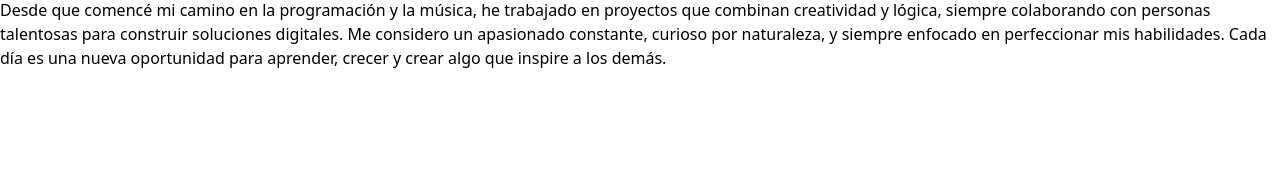
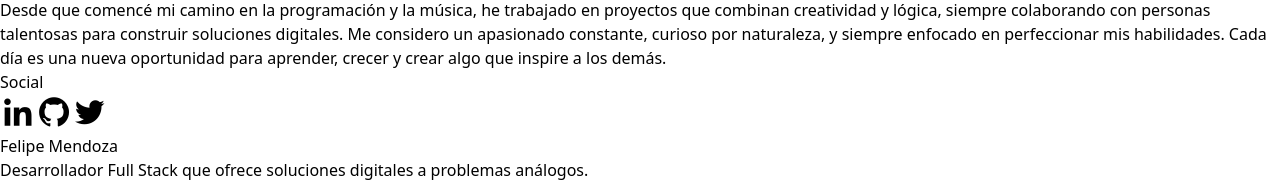
Before and after one commit to OvielFelipeMendozaPineda/portfolio-web, a React (Vite) app: page / in a window 1280 px wide. Shown: the part 758-944 px from the top of the page. Before the commit the page ends 828 px from the top, so only its background shows below. Built offline with nearby package versions, Linux system fonts and the light colour scheme.

Commit message:
Footer hecho.

```diff
--- a/index.html
+++ b/index.html
@@ -3,6 +3,8 @@
   <head>
     <meta charset="UTF-8" />
     <link rel="icon" type="image/svg+xml" href="/vite.svg" />
+    <link href="https://unpkg.com/boxicons@2.1.1/css/boxicons.min.css" rel="stylesheet">
+
     <meta name="viewport" content="width=device-width, initial-scale=1.0" />
     <title>Vite + React</title>
   </head>
--- /dev/null
+++ b/src/components/Footer.jsx
@@ -0,0 +1,59 @@
+import React from 'react'
+
+export default function Footer() {
+    return (
+        <>
+            <footer className="bg-black text-white py-14">
+                <div className="container mx-auto px-4 py-10">
+
+                    <div className="flex flex-wrap flex-row-reverse border-b-2 gap-5 border-gray-900 justify-between mb-8">
+
+                        <div className="w-full md:w-1/2 lg:w-1/3 mb-4">
+                            <h2 className="text-lg font-bold mb-4">Social</h2>
+                            <div className="flex space-x-4">
+                                <a
+                                    target="_blank"
+                                    rel="noreferrer"
+                                    href="https://linkedin.com/in/rammcodes"
+                                    aria-label="Felipe Mendoza Linkedin Profile"
+                                >
+                                    <i className="bx bxl-linkedin bx-md text-white hover:text-blue-500"></i>
+                                </a>
+                                <a
+                                    target="_blank"
+                                    rel="noreferrer"
+                                    href="https://github.com/rammcodes"
+                                    aria-label="Felipe Mendoza Github Profile"
+                                >
+                                    <i className="bx bxl-github bx-md text-white hover:text-gray-500"></i>
+                                </a>
+                                <a
+                                    target="_blank"
+                                    rel="noreferrer"
+                                    href="https://twitter.com/rammcodes"
+                                    aria-label="Felipe Mendoza Twitter Profile"
+                                >
+                                    <i className="bx bxl-twitter bx-md text-white hover:text-blue-400"></i>
+                                </a>
+                            </div>
+
+                        </div>
+
+                        <div className="w-full md:w-1/2 lg:w-1/3 mb-4">
+                            <h2 className="text-lg font-bold mb-4">Felipe Mendoza</h2>
+                            <p className="text-gray-400">
+                                Desarrollador Full Stack que ofrece soluciones digitales a problemas análogos.
+                            </p>
+                        </div>
+                    </div>
+
+                    <div className="text-center text-gray-500">
+                        &copy; Copyright <script>document.write(new Date().getFullYear());</script>.
+                        Made by <a className="text-white underline" rel="noreferrer" href="/">Felipe Mendoza</a>
+                    </div>
+                </div>
+            </footer>
+
+        </>
+    )
+}
--- a/src/pages/Landing/Landing.jsx
+++ b/src/pages/Landing/Landing.jsx
@@ -2,7 +2,7 @@ import React from 'react'
 import Header from '../../components/Header'
 import HeroSection from '../../components/HeroSection'
 import AboutMe from '../../components/AboutMe'
-
+import Footer from '../../components/Footer'
 
 export default function Landing() {
   return (
@@ -10,6 +10,7 @@ export default function Landing() {
       <Header />
       <HeroSection />
       <AboutMe />
+      <Footer />
     </div>
   )
 }
```
